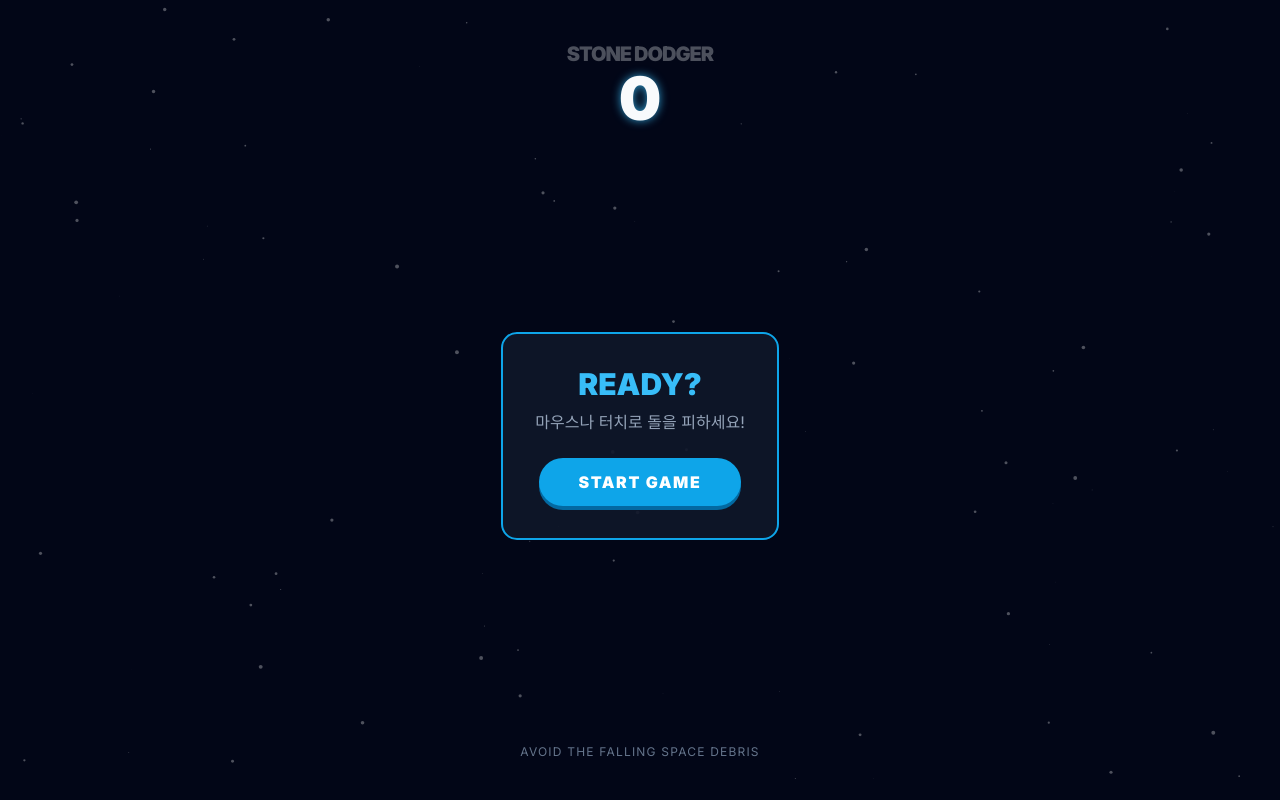
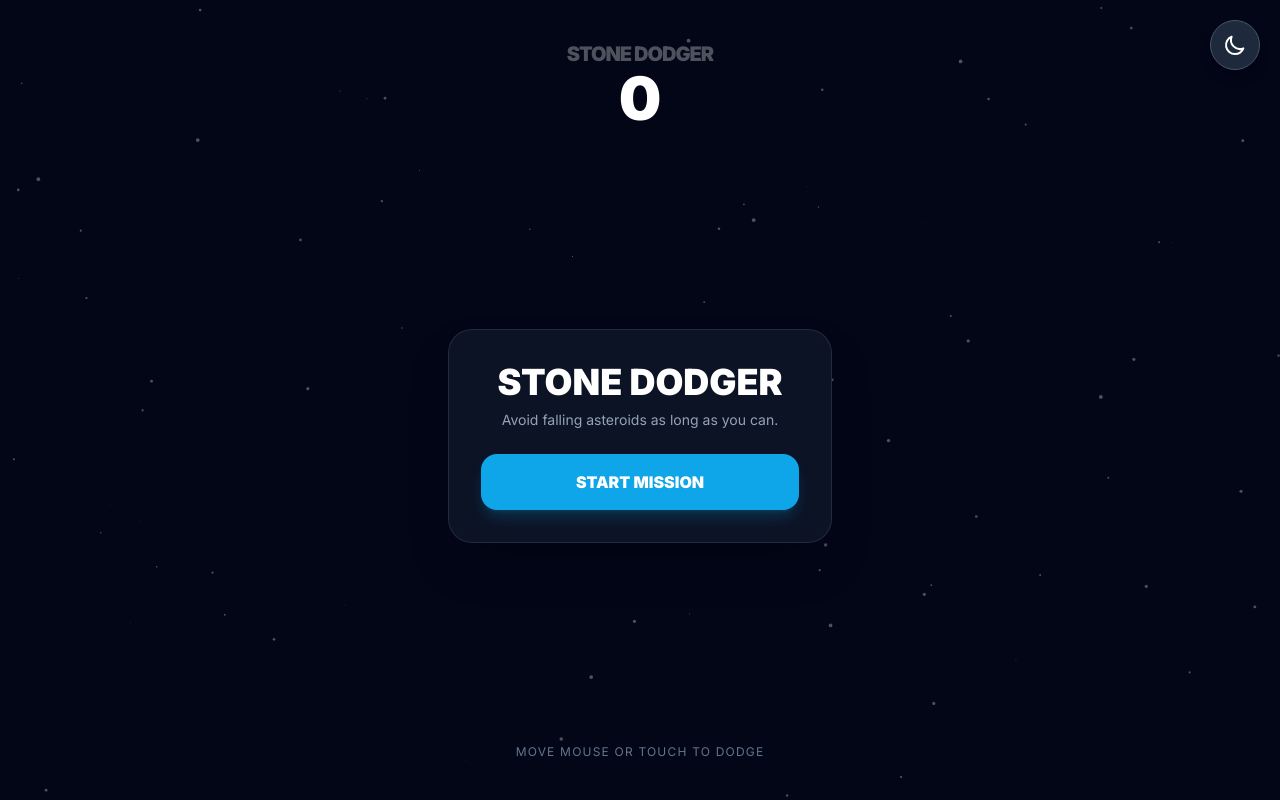
Before and after one commit to anjinmo07/260513, a plain HTML site: page index.html in a window 1280 px wide. Drawn offline with nearby package versions, Linux system fonts and the light colour scheme.

Commit message:
feature 다크모드 추가

```diff
--- a/index.html
+++ b/index.html
@@ -3,68 +3,68 @@
 <head>
     <meta charset="UTF-8">
     <meta name="viewport" content="width=device-width, initial-scale=1.0">
-    <title>Neon Stone Dodger</title>
+    <title>Stone Dodger - Theme Edition</title>
     <script src="https://cdn.tailwindcss.com"></script>
-    <link href="https://fonts.googleapis.com/css2?family=Inter:wght@400;900&display=swap" rel="stylesheet">
     <style>
-        body {
-            margin: 0;
-            background-color: #020617;
-            color: #f8fafc;
-            font-family: 'Inter', sans-serif;
-            overflow: hidden;
-            touch-action: none;
-        }
-        canvas {
-            display: block;
-            image-rendering: pixelated;
-        }
-        .retro-glow {
-            text-shadow: 0 0 10px rgba(56, 189, 248, 0.8);
-        }
-        #ui-overlay {
-            pointer-events: none;
-        }
-        .btn-shadow {
-            box-shadow: 0 4px 0 #0369a1;
-        }
-        .btn-shadow:active {
-            transform: translateY(2px);
-            box-shadow: 0 2px 0 #0369a1;
-        }
+        @import url('https://fonts.googleapis.com/css2?family=Inter:wght@400;900&display=swap');
+        body { font-family: 'Inter', sans-serif; overflow: hidden; margin: 0; background-color: #020617; }
+        canvas { display: block; width: 100vw; height: 100vh; }
+        .hidden { display: none !important; }
     </style>
 </head>
-<body class="flex items-center justify-center h-screen">
+<body class="flex items-center justify-center h-screen transition-colors duration-500">
+    <!-- 게임이 그려질 캔버스 엘리먼트 (이 부분이 있어야 getContext 에러가 나지 않습니다) -->
+    <canvas id="gameCanvas" class="absolute inset-0"></canvas>
 
     <!-- UI 레이어 -->
-    <div id="ui-overlay" class="absolute inset-0 z-10 flex flex-col items-center justify-between py-10">
-        <div class="text-center">
-            <h1 class="text-xl font-black tracking-tighter opacity-30 uppercase">Stone Dodger</h1>
-            <div id="score-text" class="text-6xl font-black retro-glow">0</div>
-        </div>
+    <div id="ui-overlay" class="absolute inset-0 z-10 flex flex-col items-center justify-between py-10 pointer-events-none">
 
-        <!-- 게임 시작/종료 메시지 -->
-        <div id="message-screen" class="pointer-events-auto bg-slate-900/90 border-2 border-sky-500 p-8 rounded-2xl text-center hidden">
-            <h2 id="msg-title" class="text-3xl font-black mb-2 text-sky-400">READY?</h2>
-            <p id="msg-desc" class="text-slate-400 mb-6">마우스나 터치로 돌을 피하세요!</p>
-            <button id="start-btn" class="bg-sky-500 hover:bg-sky-400 text-white font-bold py-3 px-10 rounded-full btn-shadow transition-all uppercase tracking-widest">
-                Start Game
+        <!-- 테마 토글 버튼 (클릭 가능하도록 pointer-events-auto 설정) -->
+        <div class="absolute top-5 right-5 pointer-events-auto">
+            <button id="theme-toggle" class="p-3 rounded-full bg-slate-800 text-white hover:bg-slate-700 transition-all shadow-lg border border-slate-600">
+                <svg id="sun-icon" xmlns="http://www.w3.org/2000/svg" class="h-6 w-6 hidden" fill="none" viewBox="0 0 24 24" stroke="currentColor">
+                    <path stroke-linecap="round" stroke-linejoin="round" stroke-width="2" d="M12 3v1m0 16v1m9-9h-1M4 9H3m15.364 6.364l-.707-.707M6.343 6.343l-.707-.707m12.728 0l-.707.707M6.343 17.657l-.707.707M16 12a4 4 0 11-8 0 4 4 0 018 0z" />
+                </svg>
+                <svg id="moon-icon" xmlns="http://www.w3.org/2000/svg" class="h-6 w-6" fill="none" viewBox="0 0 24 24" stroke="currentColor">
+                    <path stroke-linecap="round" stroke-linejoin="round" stroke-width="2" d="M20.354 15.354A9 9 0 018.646 3.646 9.003 9.003 0 0012 21a9.003 9.003 0 008.354-5.646z" />
+                </svg>
             </button>
         </div>
 
-        <div class="text-xs text-slate-500 uppercase tracking-widest">Avoid the falling space debris</div>
+        <div class="text-center">
+            <h1 id="game-title" class="text-xl font-black tracking-tighter opacity-30 uppercase transition-colors text-white">Stone Dodger</h1>
+            <div id="score-text" class="text-6xl font-black text-white">0</div>
         </div>
 
-    <canvas id="gameCanvas"></canvas>
+        <!-- 시작/결과 화면 -->
+        <div id="message-screen" class="pointer-events-auto bg-slate-900/80 backdrop-blur-md p-8 rounded-3xl border border-white/10 text-center shadow-2xl max-w-sm w-full mx-4">
+            <h2 id="msg-title" class="text-4xl font-black text-white mb-2">STONE DODGER</h2>
+            <p id="msg-desc" class="text-slate-400 mb-6 text-sm">Avoid falling asteroids as long as you can.</p>
+            <button id="start-btn" class="w-full bg-sky-500 hover:bg-sky-400 text-white font-bold py-4 rounded-2xl transition-all transform active:scale-95 shadow-lg shadow-sky-500/20">
+                START MISSION
+            </button>
+        </div>
+
+        <div class="text-slate-500 text-xs font-medium tracking-widest uppercase">
+            Move mouse or touch to dodge
+        </div>
+    </div>
 
     <script>
+        window.onload = function() {
             const canvas = document.getElementById('gameCanvas');
+            if (!canvas) return; // 캔버스를 찾을 수 없으면 중단
+
             const ctx = canvas.getContext('2d');
             const scoreText = document.getElementById('score-text');
             const messageScreen = document.getElementById('message-screen');
             const msgTitle = document.getElementById('msg-title');
             const msgDesc = document.getElementById('msg-desc');
             const startBtn = document.getElementById('start-btn');
+            const themeBtn = document.getElementById('theme-toggle');
+            const sunIcon = document.getElementById('sun-icon');
+            const moonIcon = document.getElementById('moon-icon');
+            const gameTitle = document.getElementById('game-title');
 
             let width, height;
             let score = 0;
@@ -73,19 +73,56 @@
             let lastTime = 0;
             let shakeTime = 0;
 
+            let isDarkMode = true;
+            const colors = {
+                dark: {
+                    bg: '#020617',
+                    star: 'rgba(255, 255, 255, 0.3)',
+                    player: '#38bdf8',
+                    stone: '#1e293b',
+                    stoneStroke: '#94a3b8',
+                    text: 'text-white'
+                },
+                light: {
+                    bg: '#f8fafc',
+                    star: 'rgba(15, 23, 42, 0.1)',
+                    player: '#0284c7',
+                    stone: '#cbd5e1',
+                    stoneStroke: '#475569',
+                    text: 'text-slate-900'
+                }
+            };
+
             const config = {
                 playerSize: 25,
                 stoneBaseSpeed: 3,
-            spawnRate: 800, // 밀리초
+                spawnRate: 800,
                 minSpawnRate: 200,
-            speedIncrement: 0.1,
                 particleCount: 15
             };
 
-        let player = { x: 0, y: 0, targetX: 0, targetY: 0, color: '#38bdf8' };
+            let player = { x: 0, y: 0, targetX: 0, targetY: 0 };
             let stones = [];
             let particles = [];
             let stars = [];
+
+            themeBtn.onclick = () => {
+                isDarkMode = !isDarkMode;
+                if (isDarkMode) {
+                    sunIcon.classList.add('hidden');
+                    moonIcon.classList.remove('hidden');
+                    themeBtn.className = "p-3 rounded-full bg-slate-800 text-white hover:bg-slate-700 transition-all shadow-lg border border-slate-600";
+                    gameTitle.className = "text-xl font-black tracking-tighter opacity-30 uppercase transition-colors text-white";
+                    scoreText.className = "text-6xl font-black text-white";
+                } else {
+                    sunIcon.classList.remove('hidden');
+                    moonIcon.classList.add('hidden');
+                    themeBtn.className = "p-3 rounded-full bg-white text-orange-500 hover:bg-orange-50 transition-all shadow-lg border border-orange-200";
+                    gameTitle.className = "text-xl font-black tracking-tighter opacity-30 uppercase transition-colors text-slate-900";
+                    scoreText.className = "text-6xl font-black text-slate-900";
+                }
+                draw();
+            };
 
             function resize() {
                 width = window.innerWidth;
@@ -100,7 +137,6 @@
                     player.targetY = player.y;
                 }
 
-            // 배경 별 초기화
                 stars = [];
                 for(let i = 0; i < 100; i++) {
                     stars.push({
@@ -132,7 +168,7 @@
                 if (!isPlaying) return;
 
                 const size = 20 + Math.random() * 40;
-            const speed = config.stoneBaseSpeed + (score / 10);
+                const speed = config.stoneBaseSpeed + (score / 15);
 
                 stones.push({
                     x: Math.random() * width,
@@ -142,11 +178,9 @@
                     speed: speed,
                     rotation: 0,
                     rotSpeed: (Math.random() - 0.5) * 0.1,
-                color: '#94a3b8',
                     points: generateJaggedPoints(size)
                 });
 
-            // 난이도에 따른 생성 속도 조절
                 const nextSpawn = Math.max(config.minSpawnRate, config.spawnRate - (score * 5));
                 setTimeout(spawnStone, nextSpawn);
             }
@@ -157,10 +191,7 @@
                 for(let i = 0; i < segments; i++) {
                     const angle = (i / segments) * Math.PI * 2;
                     const dist = (size / 2) * (0.8 + Math.random() * 0.4);
-                points.push({
-                    x: Math.cos(angle) * dist,
-                    y: Math.sin(angle) * dist
-                });
+                    points.push({ x: Math.cos(angle) * dist, y: Math.sin(angle) * dist });
                 }
                 return points;
             }
@@ -184,12 +215,13 @@
                 stones = [];
                 particles = [];
                 isPlaying = true;
+
                 messageScreen.classList.add('hidden');
+                themeBtn.classList.add('hidden'); // 테마 버튼 숨기기
+
                 scoreText.innerText = '0';
-
                 player.x = width / 2;
                 player.y = height * 0.8;
-
                 spawnStone();
                 lastTime = performance.now();
                 animate();
@@ -201,29 +233,28 @@
                 createExplosion(player.x, player.y, '#ef4444');
 
                 setTimeout(() => {
-                msgTitle.innerText = "CRASHED!";
-                msgDesc.innerText = `Final Score: ${score}`;
-                startBtn.innerText = "Try Again";
+                    msgTitle.innerText = "MISSION FAILED";
+                    msgDesc.innerText = `You dodged ${score} asteroids.`;
+                    startBtn.innerText = "RETRY MISSION";
+
                     messageScreen.classList.remove('hidden');
+                    themeBtn.classList.remove('hidden'); // 테마 버튼 다시 보이기
                 }, 500);
             }
 
             startBtn.onclick = startGame;
 
-        function update(deltaTime) {
+            function update() {
                 if (!isPlaying) return;
 
-            // 플레이어 부드러운 이동
                 player.x += (player.targetX - player.x) * 0.15;
                 player.y += (player.targetY - player.y) * 0.15;
 
-            // 돌 업데이트
                 for(let i = stones.length - 1; i >= 0; i--) {
                     const s = stones[i];
                     s.y += s.speed;
                     s.rotation += s.rotSpeed;
 
-                // 충돌 감지 (원형 근사)
                     const dx = player.x - s.x;
                     const dy = player.y - s.y;
                     const distance = Math.sqrt(dx * dx + dy * dy);
@@ -232,7 +263,6 @@
                         gameOver();
                     }
 
-                // 화면 밖으로 나가면 삭제 및 점수 획득
                     if (s.y > height + s.height) {
                         stones.splice(i, 1);
                         score++;
@@ -240,16 +270,12 @@
                     }
                 }
 
-            // 파티클 업데이트
                 for(let i = particles.length - 1; i >= 0; i--) {
                     const p = particles[i];
-                p.x += p.vx;
-                p.y += p.vy;
-                p.life -= 0.02;
+                    p.x += p.vx; p.y += p.vy; p.life -= 0.02;
                     if (p.life <= 0) particles.splice(i, 1);
                 }
 
-            // 별 배경 업데이트
                 stars.forEach(star => {
                     star.y += star.speed;
                     if (star.y > height) star.y = 0;
@@ -259,7 +285,9 @@
             }
 
             function draw() {
-            ctx.fillStyle = '#020617';
+                const theme = isDarkMode ? colors.dark : colors.light;
+
+                ctx.fillStyle = theme.bg;
                 ctx.fillRect(0, 0, width, height);
 
                 ctx.save();
@@ -268,7 +296,7 @@
                 }
 
                 // 별 그리기
-            ctx.fillStyle = 'rgba(255, 255, 255, 0.3)';
+                ctx.fillStyle = theme.star;
                 stars.forEach(star => {
                     ctx.beginPath();
                     ctx.arc(star.x, star.y, star.size, 0, Math.PI * 2);
@@ -280,26 +308,15 @@
                     ctx.save();
                     ctx.translate(s.x, s.y);
                     ctx.rotate(s.rotation);
-
                     ctx.beginPath();
                     ctx.moveTo(s.points[0].x, s.points[0].y);
-                for(let i = 1; i < s.points.length; i++) {
-                    ctx.lineTo(s.points[i].x, s.points[i].y);
-                }
+                    for(let i = 1; i < s.points.length; i++) ctx.lineTo(s.points[i].x, s.points[i].y);
                     ctx.closePath();
-
-                ctx.fillStyle = '#1e293b';
-                ctx.strokeStyle = '#94a3b8';
+                    ctx.fillStyle = theme.stone;
+                    ctx.strokeStyle = theme.stoneStroke;
                     ctx.lineWidth = 2;
                     ctx.fill();
                     ctx.stroke();
-
-                // 디테일(크레이터 등)
-                ctx.fillStyle = 'rgba(0,0,0,0.2)';
-                ctx.beginPath();
-                ctx.arc(-s.width/4, -s.width/6, s.width/8, 0, Math.PI*2);
-                ctx.fill();
-
                     ctx.restore();
                 });
 
@@ -316,13 +333,11 @@
                 if (isPlaying) {
                     ctx.save();
                     ctx.translate(player.x, player.y);
-
-                // 외부 광원 효과
+                    if (isDarkMode) {
                         ctx.shadowBlur = 15;
-                ctx.shadowColor = player.color;
-
-                // 기체 바디
-                ctx.fillStyle = player.color;
+                        ctx.shadowColor = theme.player;
+                    }
+                    ctx.fillStyle = theme.player;
                     ctx.beginPath();
                     ctx.moveTo(0, -config.playerSize);
                     ctx.lineTo(config.playerSize/1.5, config.playerSize/1.5);
@@ -331,8 +346,6 @@
                     ctx.fill();
 
                     // 엔진 불꽃
-                ctx.shadowBlur = 10;
-                ctx.shadowColor = '#fbbf24';
                     ctx.fillStyle = '#fbbf24';
                     ctx.beginPath();
                     ctx.moveTo(-5, config.playerSize/1.5);
@@ -340,7 +353,6 @@
                     ctx.lineTo(0, config.playerSize/1.5 + (Math.random() * 15 + 5));
                     ctx.closePath();
                     ctx.fill();
-
                     ctx.restore();
                 }
 
@@ -348,20 +360,16 @@
             }
 
             function animate(time) {
-            const deltaTime = time - lastTime;
-            lastTime = time;
-
-            update(deltaTime);
+                update();
                 draw();
-
                 if (isPlaying || particles.length > 0) {
                     animationId = requestAnimationFrame(animate);
                 }
             }
 
             resize();
-        messageScreen.classList.remove('hidden');
-        draw(); // 초기 화면 그리기
+            draw();
+        };
     </script>
 </body>
 </html>
```
Lines whose indentation alone changed are shown as unchanged.
